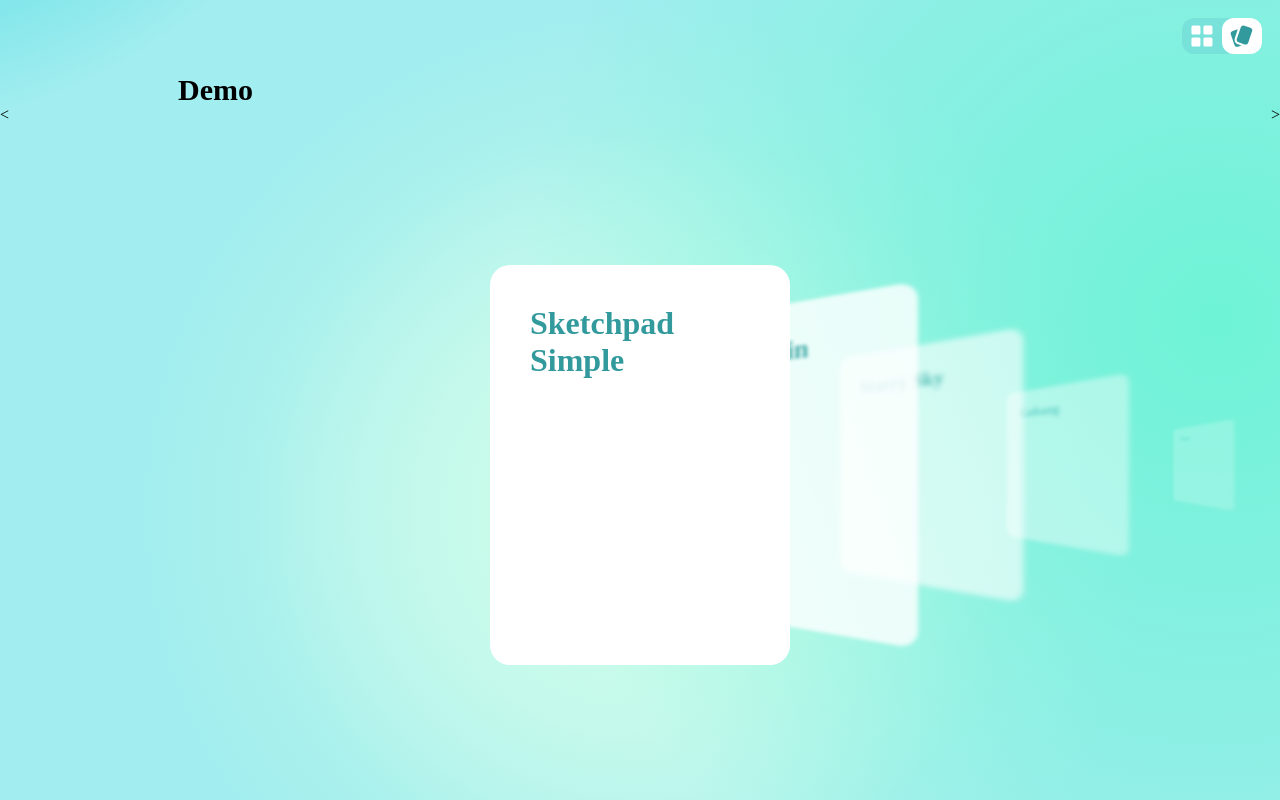
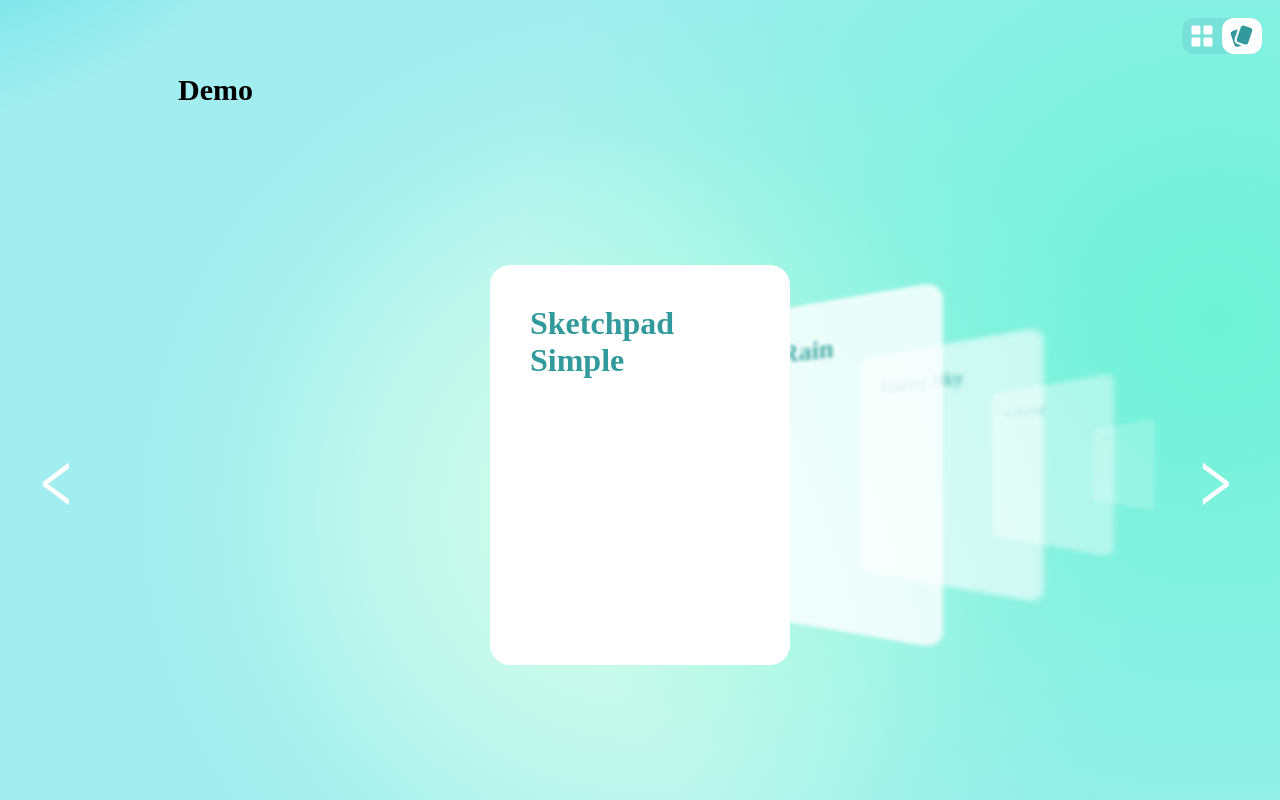
Before and after one commit to plzCatkkkk/myWeb, a Vue app: page /demolist in a window 1280 px wide. Built offline with nearby package versions, Linux system fonts and the light colour scheme.

Commit message:
feat: 初版demo列表卡片展示完成

```diff
--- a/src/views/demo/demoList/index.vue
+++ b/src/views/demo/demoList/index.vue
@@ -25,12 +25,16 @@
           :range="range"
           :active="index === curIndex"
           :enlarge="index === curIndex"
-          @click="changeCurrentItem(item)"
+          @click="clickItem(index === curIndex, item.path)"
         >
           <template #content>{{ item.name }}</template>
         </com-active-card>
-        <div style="top: -24px; position: absolute" @click="prevCard">{{ '<' }}</div>
-        <div style="top: -24px; position: absolute; right: 0" @click="nextCard">{{ '>' }}</div>
+        <div class="button-prev" @click="prevCard">
+          {{ '<' }}
+        </div>
+        <div class="button-next" @click="nextCard">
+          {{ '>' }}
+        </div>
       </div>
     </div>
     <div class="switch" @click="changeDisplayMode()">
@@ -73,7 +77,7 @@ function updateCard() {
   for (let i = curIndex.value + 1; i < cardItemRefs.value.length; i++) {
     dfv++
     cardItemRefs.value[i].setCardStyle(
-      `translateX(${dfv * 180 - dfv * 40}px) scale(${1 - dfv * 0.2}) perspective(20px) rotateY(-1deg)`,
+      `translateX(${dfv * 180 - dfv ** 2 * 15}px) scale(${1 - dfv * 0.2}) perspective(20px) rotateY(-1deg)`,
       `blur(${dfv * 2}px)`,
       1 - dfv * 0.2,
       -dfv,
@@ -83,7 +87,7 @@ function updateCard() {
   for (let i = curIndex.value - 1; i >= 0; i--) {
     dfv++
     cardItemRefs.value[i].setCardStyle(
-      `translateX(${-dfv * 180 + dfv * 40}px) scale(${1 - dfv * 0.2}) perspective(20px) rotateY(-1deg)`,
+      `translateX(${-dfv * 180 + dfv ** 2 * 15}px) scale(${1 - dfv * 0.2}) perspective(20px) rotateY(-1deg)`,
       `blur(${dfv * 2}px)`,
       1 - dfv * 0.2,
       -dfv,
@@ -129,6 +133,15 @@ function prevCard() {
 function nextCard() {
   curIndex.value++
   updateCard()
+}
+/**
+ * 点击卡片
+ * @param {boolean} isActive 是否可用
+ * @param {string} path 路由地址
+ */
+function clickItem(isActive, path) {
+  if (!isActive) return
+  goto(path)
 }
 </script>
 <style lang="scss" scoped>
@@ -227,6 +240,25 @@ function nextCard() {
       padding: 40px;
       color: rgb(50, 154, 156);
     }
+    .button {
+      &-prev,
+      &-next {
+        cursor: pointer;
+        position: absolute;
+        left: 40px;
+        width: 40px;
+        height: 40px;
+        top: calc(50% - 20px);
+        font-size: 56px;
+        font-weight: bolder;
+        color: #ffffff;
+        transform: scaleY(1.5);
+      }
+      &-next {
+        left: auto;
+        right: 40px;
+      }
+    }
   }
 }
 // 非常好看的按钮
```
